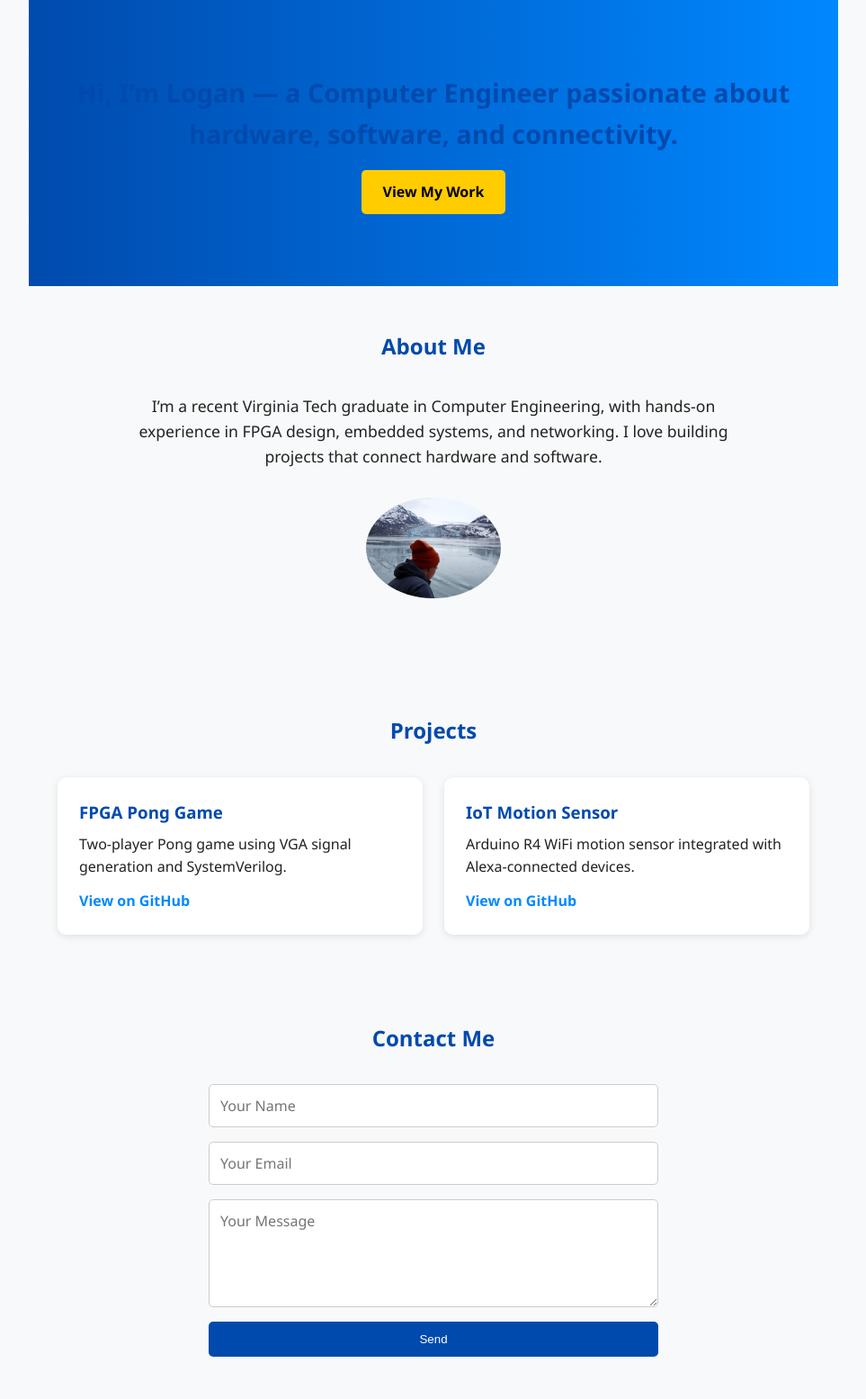
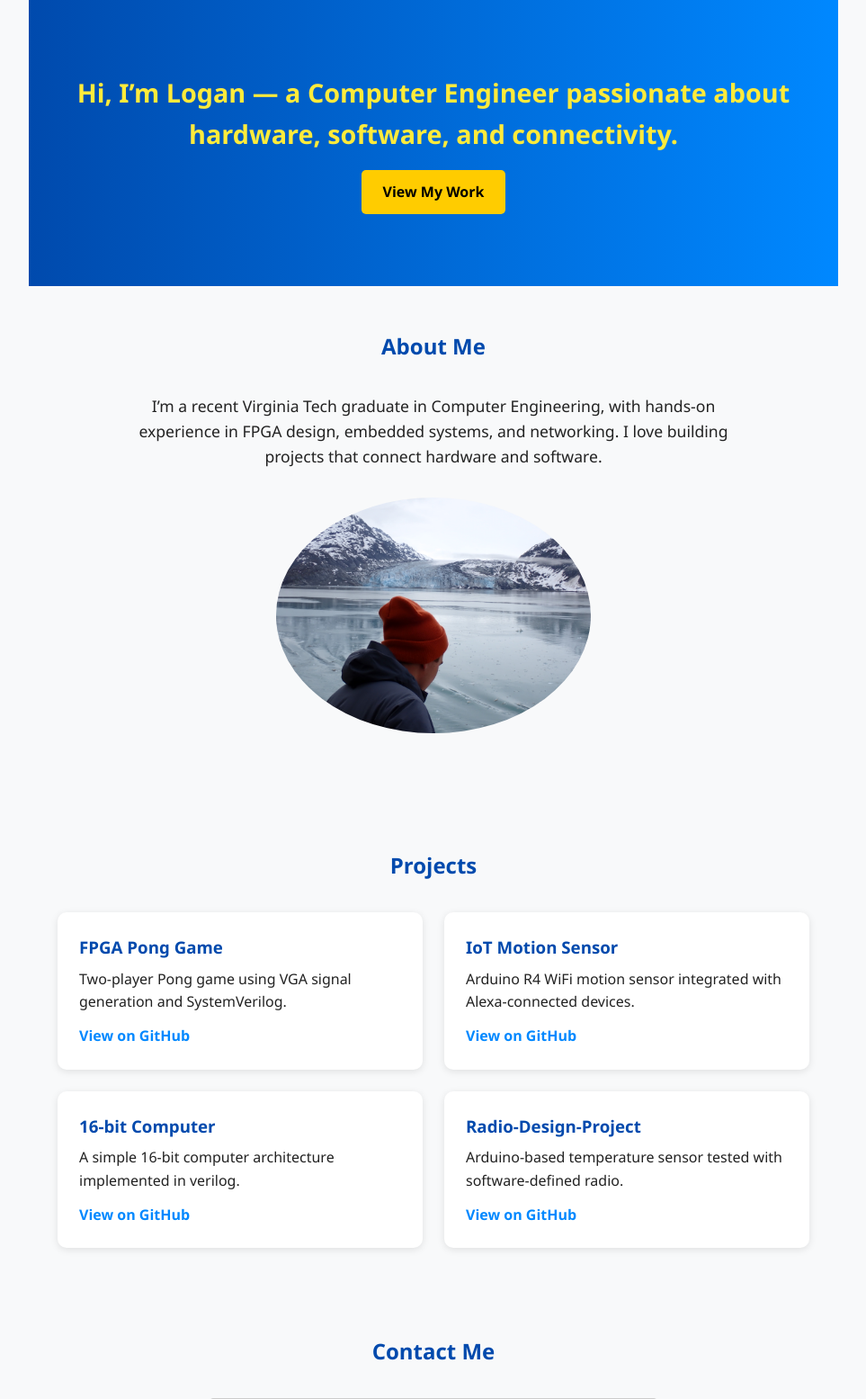
Before and after one commit to TechieBoy11/portfolio-site, a Flask app: page / in a window 1280 px wide. Shown: the part 70-1625 px from the top of the page at 90% size, without its empty margins (158-1121 px from the left). Run offline with Flask 3, Linux system fonts and the light colour scheme.

Commit message:
updated UI and added projects

```diff
--- a/static/style.css
+++ b/static/style.css
@@ -79,6 +79,7 @@ nav ul li a:hover {
 #hero h2 {
   font-size: 1.8rem;
   margin-bottom: 1rem;
+  color: #ffeb3b;
 }
 
 .btn {
@@ -128,7 +129,7 @@ section h2 {
 #about img {
   display: block;
   margin: 2rem auto;
-  width: 150px;
+  width: 350px;
   border-radius: 50%;
 }
 
@@ -138,7 +139,7 @@ section h2 {
 
 .project-list {
   display: grid;
-  grid-template-columns: repeat(auto-fit, minmax(250px, 1fr));
+  grid-template-columns: repeat(auto-fit, minmax(350px, 1fr));
   gap: 1.5rem;
 }
 
--- a/templates/index.html
+++ b/templates/index.html
@@ -57,13 +57,23 @@
             <div class="project-card">
                 <h3>FPGA Pong Game</h3>
                 <p>Two-player Pong game using VGA signal generation and SystemVerilog.</p>
-                <a href="https://github.com/yourusername/fpga-pong" target="_blank">View on GitHub</a>
+                <a href="https://github.com/TechieBoy11/Pong-Project" target="_blank">View on GitHub</a>
             </div>
 
             <div class="project-card">
                 <h3>IoT Motion Sensor</h3>
                 <p>Arduino R4 WiFi motion sensor integrated with Alexa-connected devices.</p>
-                <a href="https://github.com/yourusername/iot-motion-sensor" target="_blank">View on GitHub</a>
+                <a href="https://github.com/TechieBoy11/RoomSensor" target="_blank">View on GitHub</a>
+            </div>
+            <div class="project-card">
+                <h3>16-bit Computer</h3>
+                <p>A simple 16-bit computer architecture implemented in verilog.</p>
+                <a href="https://github.com/TechieBoy11/Simple-16-bit-Computer" target="_blank">View on GitHub</a>
+            </div>
+            <div class="project-card">
+                <h3>Radio-Design-Project</h3>
+                <p>Arduino-based temperature sensor tested with software-defined radio.</p>
+                <a href="https://github.com/TechieBoy11/Radio-Design-Project" target="_blank">View on GitHub</a>
             </div>
 
             <!-- TODO: Add more projects as needed -->
```
Also changed, not shown: static/images/pong.jpg (added), static/images/profile.JPG (renamed from images/profile.JPG).
